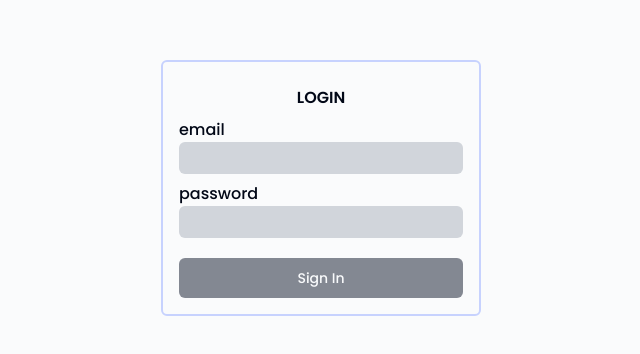
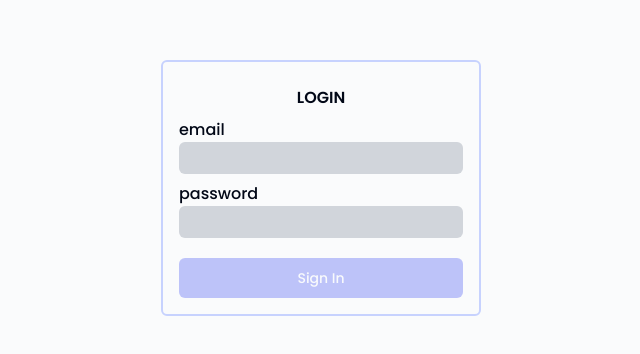
Before and after one commit to candran054/task-crud, a Next.js app: page / in a window 1280 px wide. Shown: the part 212-566 px from the top of the page, without its empty margins (319-959 px from the left). Built offline with nearby package versions, Linux system fonts and the light colour scheme.

Commit message:
change the loading logic in login

```diff
--- a/app/page.tsx
+++ b/app/page.tsx
@@ -40,15 +40,14 @@ export default function Home() {
         console.log(responseData);
       } else if (response.status === 400) {
         setError("Email or password is incorrect");
+        setIsLoading(false);
       } else {
         const responseData = await response.json();
-        setIsLoading(false);
         console.log(responseData);
       }
     } catch (error) {
       console.error("Error occurred:", error);
     }
-    setIsLoading(false);
   };
 
   return (
@@ -75,7 +74,11 @@ export default function Home() {
           <p className="text-xs text-semibold mt-1 text-red-500">{error}</p>
         )}
 
-        <Button disabled={isButtonDisabled} type="submit" className="mt-5">
+        <Button
+          disabled={isButtonDisabled}
+          type="submit"
+          className="bg-indigo-400 mt-5 hover:bg-indigo-600/70"
+        >
           {isLoading ? (
             <AiOutlineLoading3Quarters className="animate-spin" />
           ) : (
```
